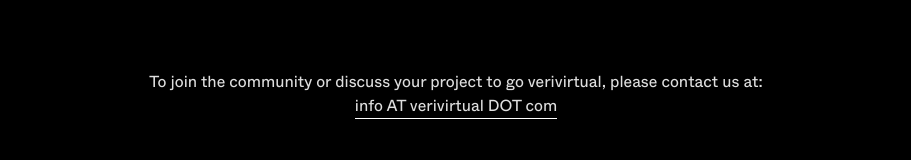
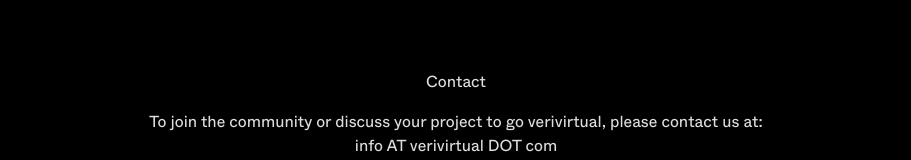
Before and after one commit to verivirtual/website, a React (Vite) app: page /intro in a window 1280 px wide. Shown: the part 1756-1916 px from the top of the page, without its empty margins (184-1095 px from the left). Built offline with nearby package versions, Linux system fonts and the light colour scheme; a web font is replaced by a local one.

Commit message:
added contact heading

```diff
--- a/src/pages/Intro.tsx
+++ b/src/pages/Intro.tsx
@@ -55,11 +55,12 @@
           </div>
         </div> */}
         <div className="text-center">
+          <div className="mb-4">Contact</div>
           To join the community or discuss your project to go verivirtual,
           please contact us at:
           <br />
           <div className="flex justify-center">
-            <div className="border-b border-white hover:border-b-0 hover:cursor-pointer">
+            <div className="hover:border-b-0">
               <a className="link-text" href="#self">
                 info AT verivirtual DOT com
               </a>
```
